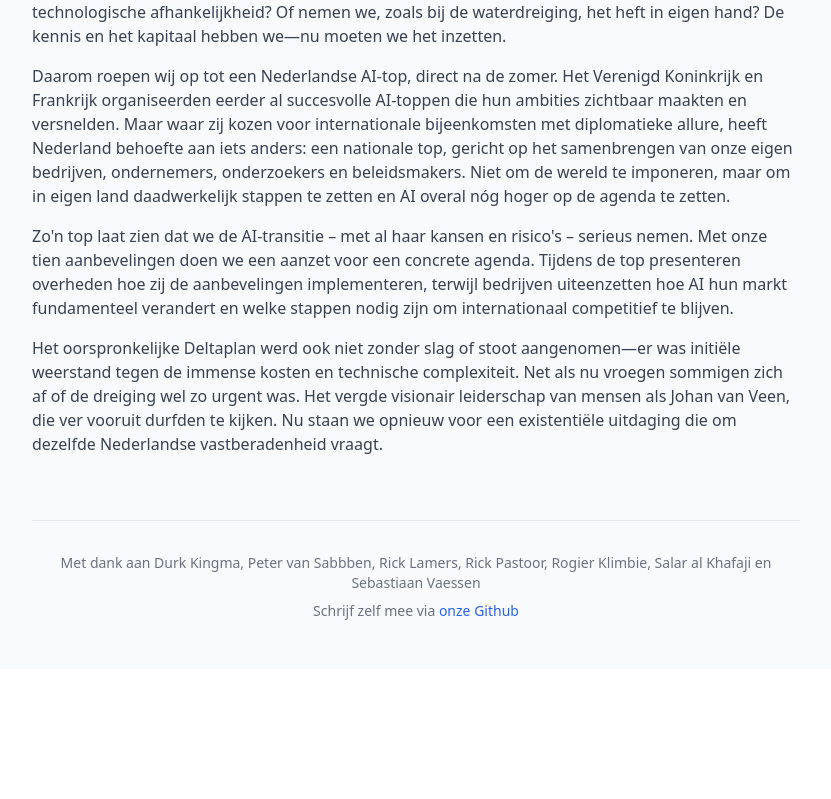
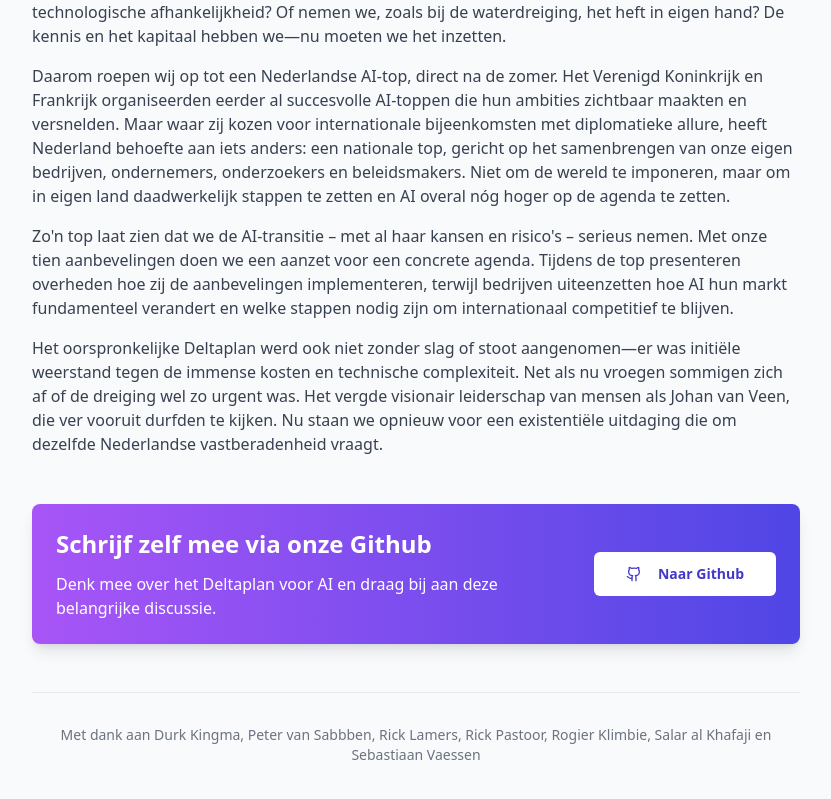
Before and after one commit to michielbakker/aiplan-nl, a React (Vite) app: page / in a window 1280 px wide. Shown: the part 3188-3987 px from the top of the page, without its empty margins (224-1055 px from the left). Before the commit the page ends 3857 px from the top, so only its background shows below. Built offline with nearby package versions, Linux system fonts and the light colour scheme.

Commit message:
Enhance "meeschrijven" section
Make the "meeschrijven" section more prominent by increasing the font size, bolding the text, and placing it in a box. Position the section above the acknowledgements.

```diff
--- a/src/pages/Index.tsx
+++ b/src/pages/Index.tsx
@@ -3,6 +3,8 @@ import { useState } from 'react';
 import { Card } from '@/components/ui/card';
 import { Separator } from '@/components/ui/separator';
 import PlanItem from '@/components/PlanItem';
+import { Button } from '@/components/ui/button';
+import { Github } from 'lucide-react';
 
 // Import all plan item markdown content
 import item1 from '../../plan-items/item-1.md?raw';
@@ -169,12 +171,32 @@ const Index = () => {
           </div>
         </section>
 
-        <footer className="text-center text-sm text-gray-500 mt-16 pt-8 border-t border-gray-200">
+        {/* Prominent contribution box */}
+        <div className="my-12 rounded-lg overflow-hidden shadow-lg bg-gradient-to-r from-purple-500 to-indigo-600 text-white">
+          <div className="p-6">
+            <div className="flex flex-col md:flex-row items-center justify-between gap-6">
+              <div>
+                <h3 className="text-xl md:text-2xl font-bold mb-3">Schrijf zelf mee via onze Github</h3>
+                <p className="font-medium">Denk mee over het Deltaplan voor AI en draag bij aan deze belangrijke discussie.</p>
+              </div>
+              <Button
+                asChild
+                size="lg"
+                variant="secondary"
+                className="whitespace-nowrap bg-white text-indigo-700 hover:bg-gray-100 font-semibold"
+              >
+                <a href="https://github.com/michielbakker/aiplan-nl" target="_blank" rel="noopener noreferrer" className="flex items-center">
+                  <Github className="mr-2" size={20} />
+                  Naar Github
+                </a>
+              </Button>
+            </div>
+          </div>
+        </div>
+
+        <footer className="text-center text-sm text-gray-500 mt-6 pt-8 border-t border-gray-200">
           <p className="mb-2">
             Met dank aan Durk Kingma, Peter van Sabbben, Rick Lamers, Rick Pastoor, Rogier Klimbie, Salar al Khafaji en Sebastiaan Vaessen
-          </p>
-          <p>
-            Schrijf zelf mee via <a href="https://github.com/michielbakker/aiplan-nl" target="_blank" rel="noopener noreferrer" className="text-blue-600 hover:underline">onze Github</a>
           </p>
         </footer>
       </div>
```
